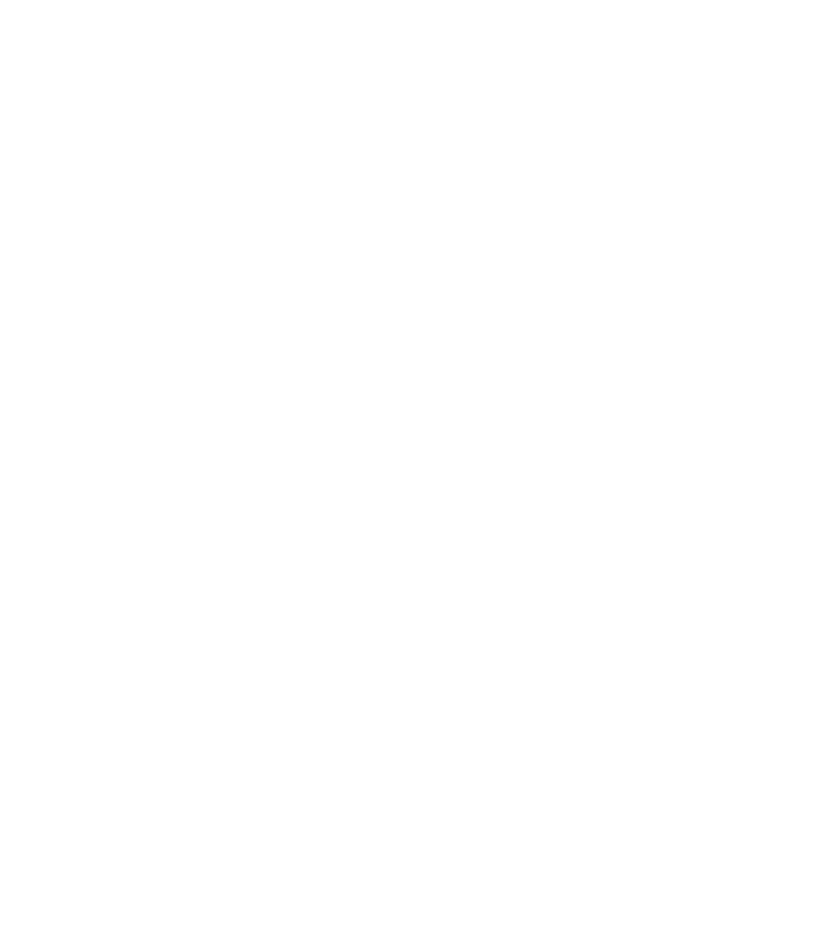
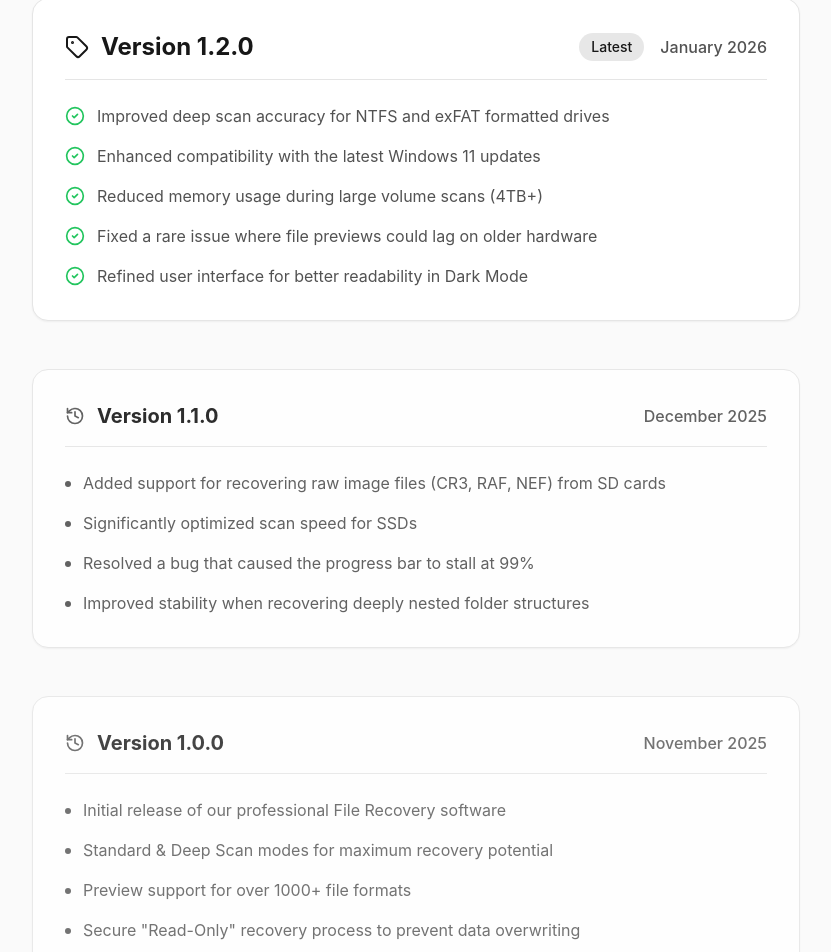
Before and after one commit to thekishanjangid/file_recovery_site, a React (Vite) app: page /release-notes in a window 1280 px wide. Before the commit this address had no page. Shown: the part 355-1307 px from the top of the page, without its empty margins (224-1055 px from the left). Before the commit the page ends 800 px from the top, so only its background shows below. Built offline with nearby package versions, Linux system fonts and the light colour scheme.

Commit message:
content added on the Relese notes

```diff
--- a/src/App.tsx
+++ b/src/App.tsx
@@ -28,6 +28,7 @@
 import UsbSdRecovery from "./pages/UsbSdRecovery"
 import FailureReasons from "./pages/FailureReasons"
 import DataLossPrevention from "./pages/DataLossPrevention"
+import ReleaseNotes from "./pages/ReleaseNotes"
 
 // Determine basename for GitHub Pages or local dev
 // Determine basename - default to '/' for Vercel
@@ -64,6 +65,7 @@
         <Route path="/usb-sd-recovery" element={<UsbSdRecovery />} />
         <Route path="/recovery-failure-reasons" element={<FailureReasons />} />
         <Route path="/data-loss-prevention" element={<DataLossPrevention />} />
+        <Route path="/release-notes" element={<ReleaseNotes />} />
       </Routes>
     </Router>
   )
--- /dev/null
+++ b/src/pages/ReleaseNotes.tsx
@@ -0,0 +1,125 @@
+import { AppLayout } from "../layouts/AppLayout"
+import { Container } from "../components/ui/Container"
+import { History, Tag, CheckCircle2 } from "lucide-react"
+
+export default function ReleaseNotes() {
+  return (
+    <AppLayout>
+      <div className="py-24 bg-surface">
+        <Container>
+          <div className="max-w-3xl mx-auto space-y-16">
+
+            <div className="text-center space-y-6">
+              <h1 className="text-4xl md:text-5xl font-bold tracking-tight text-text-primary">
+                Release Notes
+              </h1>
+              <p className="text-xl text-text-secondary">
+                Stay up to date with the latest improvements, stability fixes, and feature enhancements for our File Recovery software.
+              </p>
+            </div>
+
+            <div className="space-y-12">
+              {/* Version 1.2.0 (Latest) */}
+              <section className="bg-white p-8 rounded-2xl border border-border shadow-sm space-y-6">
+                <div className="flex items-center justify-between border-b border-border pb-4">
+                  <h2 className="text-2xl font-bold text-text-primary flex items-center gap-3">
+                    <Tag className="w-6 h-6 text-brand" />
+                    Version 1.2.0
+                  </h2>
+                  <div className="flex items-center gap-4">
+                    <span className="bg-brand/10 text-brand px-3 py-1 rounded-full text-sm font-medium">
+                      Latest
+                    </span>
+                    <span className="text-text-secondary font-medium">January 2026</span>
+                  </div>
+                </div>
+                <ul className="space-y-4">
+                  <li className="flex items-start gap-3 text-text-secondary">
+                    <CheckCircle2 className="w-5 h-5 text-green-500 mt-0.5 shrink-0" />
+                    <span>Improved deep scan accuracy for NTFS and exFAT formatted drives</span>
+                  </li>
+                  <li className="flex items-start gap-3 text-text-secondary">
+                    <CheckCircle2 className="w-5 h-5 text-green-500 mt-0.5 shrink-0" />
+                    <span>Enhanced compatibility with the latest Windows 11 updates</span>
+                  </li>
+                  <li className="flex items-start gap-3 text-text-secondary">
+                    <CheckCircle2 className="w-5 h-5 text-green-500 mt-0.5 shrink-0" />
+                    <span>Reduced memory usage during large volume scans (4TB+)</span>
+                  </li>
+                  <li className="flex items-start gap-3 text-text-secondary">
+                    <CheckCircle2 className="w-5 h-5 text-green-500 mt-0.5 shrink-0" />
+                    <span>Fixed a rare issue where file previews could lag on older hardware</span>
+                  </li>
+                  <li className="flex items-start gap-3 text-text-secondary">
+                    <CheckCircle2 className="w-5 h-5 text-green-500 mt-0.5 shrink-0" />
+                    <span>Refined user interface for better readability in Dark Mode</span>
+                  </li>
+                </ul>
+              </section>
+
+              {/* Version 1.1.0 */}
+              <section className="bg-white p-8 rounded-2xl border border-border shadow-sm space-y-6 opacity-90">
+                <div className="flex items-center justify-between border-b border-border pb-4">
+                  <h2 className="text-xl font-bold text-text-primary flex items-center gap-3">
+                    <History className="w-5 h-5 text-text-secondary" />
+                    Version 1.1.0
+                  </h2>
+                  <span className="text-text-secondary font-medium">December 2025</span>
+                </div>
+                <ul className="space-y-4">
+                  <li className="flex items-start gap-3 text-text-secondary">
+                    <span className="w-1.5 h-1.5 rounded-full bg-text-secondary mt-2.5 shrink-0" />
+                    <span>Added support for recovering raw image files (CR3, RAF, NEF) from SD cards</span>
+                  </li>
+                  <li className="flex items-start gap-3 text-text-secondary">
+                    <span className="w-1.5 h-1.5 rounded-full bg-text-secondary mt-2.5 shrink-0" />
+                    <span>Significantly optimized scan speed for SSDs</span>
+                  </li>
+                  <li className="flex items-start gap-3 text-text-secondary">
+                    <span className="w-1.5 h-1.5 rounded-full bg-text-secondary mt-2.5 shrink-0" />
+                    <span>Resolved a bug that caused the progress bar to stall at 99%</span>
+                  </li>
+                  <li className="flex items-start gap-3 text-text-secondary">
+                    <span className="w-1.5 h-1.5 rounded-full bg-text-secondary mt-2.5 shrink-0" />
+                    <span>Improved stability when recovering deeply nested folder structures</span>
+                  </li>
+                </ul>
+              </section>
+
+              {/* Version 1.0.0 */}
+              <section className="bg-white p-8 rounded-2xl border border-border shadow-sm space-y-6 opacity-80">
+                <div className="flex items-center justify-between border-b border-border pb-4">
+                  <h2 className="text-xl font-bold text-text-primary flex items-center gap-3">
+                    <History className="w-5 h-5 text-text-secondary" />
+                    Version 1.0.0
+                  </h2>
+                  <span className="text-text-secondary font-medium">November 2025</span>
+                </div>
+                <ul className="space-y-4">
+                  <li className="flex items-start gap-3 text-text-secondary">
+                    <span className="w-1.5 h-1.5 rounded-full bg-text-secondary mt-2.5 shrink-0" />
+                    <span>Initial release of our professional File Recovery software</span>
+                  </li>
+                  <li className="flex items-start gap-3 text-text-secondary">
+                    <span className="w-1.5 h-1.5 rounded-full bg-text-secondary mt-2.5 shrink-0" />
+                    <span>Standard & Deep Scan modes for maximum recovery potential</span>
+                  </li>
+                  <li className="flex items-start gap-3 text-text-secondary">
+                    <span className="w-1.5 h-1.5 rounded-full bg-text-secondary mt-2.5 shrink-0" />
+                    <span>Preview support for over 1000+ file formats</span>
+                  </li>
+                  <li className="flex items-start gap-3 text-text-secondary">
+                    <span className="w-1.5 h-1.5 rounded-full bg-text-secondary mt-2.5 shrink-0" />
+                    <span>Secure "Read-Only" recovery process to prevent data overwriting</span>
+                  </li>
+                </ul>
+              </section>
+
+            </div>
+
+          </div>
+        </Container>
+      </div>
+    </AppLayout>
+  )
+}
```
